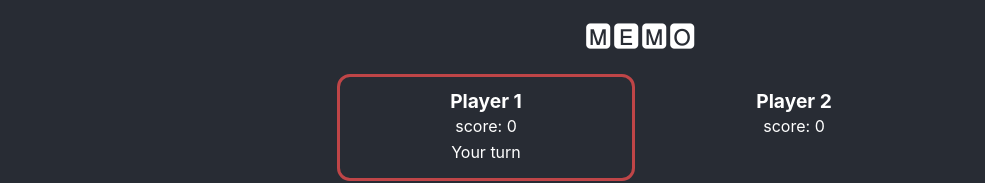
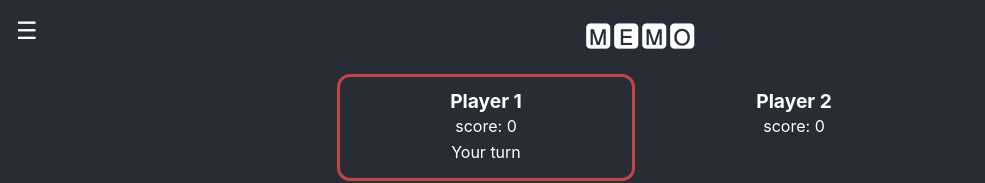
Before and after one commit to pd-lb/memory, a React (Create React App) app: page / in a window 1280 px wide. Shown: the top 183 px of the page, without its empty margins (0-985 px from the left). Built offline with nearby package versions, Linux system fonts and the light colour scheme.

Commit message:
feat: implement (re)starting the game from menu

```diff
--- a/src/App.tsx
+++ b/src/App.tsx
@@ -3,6 +3,7 @@
 import PlayerInfo from './components/PlayerInfo/PlayerInfo'
 import Board from './components/Board/Board'
 import generateCards from './utils/generateCards'
+import Menu from './components/Menu/Menu'
 
 const App = () => {
   const cardPairs = 8
@@ -10,9 +11,16 @@
   const [activePlayer, setActivePlayer] = useState(0)
   const [score, setScore] = useState([0, 0])
 
+  const resetGame = () => {
+    setCards(generateCards(cardPairs))
+    setActivePlayer(0)
+    setScore([0, 0])
+  }
+
   return (
     <div className='App'>
       <header className='App-header'>&#127356;&#127348;&#127356;&#127358;</header>
+      <Menu onNewGameClick={resetGame} />
       <PlayerInfo activePlayer={activePlayer} score={score} cardPairs={cardPairs} />
       <Board
         cards={cards}
--- /dev/null
+++ b/src/components/Menu/Menu.css
@@ -0,0 +1,27 @@
+.menu {
+  position: absolute;
+  top: 0;
+  left: 0;
+  z-index: 1000;
+  font-size: 1.5rem;
+  user-select: none;
+  padding: 1rem;
+  border-radius: 0 0 10px 0;
+}
+
+.open {
+  background-color: rgba(0, 0, 0, 0.25);
+}
+
+.menu-toggle {
+  cursor: pointer;
+  display: inline-block;
+  margin-bottom: 1rem;
+}
+
+.menu-content button {
+  font-size: 1rem;
+  padding: 0.25rem 0.5rem;
+  background-color: #fff;
+  border-radius: 5px;
+}
--- /dev/null
+++ b/src/components/Menu/Menu.tsx
@@ -0,0 +1,25 @@
+import { useState } from 'react'
+import './Menu.css'
+
+interface Props {
+  onNewGameClick: () => void
+}
+
+const Menu = ({ onNewGameClick }: Props) => {
+  const [open, setOpen] = useState(false)
+
+  return (
+    <div className={`menu ${open ? 'open' : ''}`}>
+      <div className='menu-toggle' onClick={() => setOpen(!open)}>
+        &#9776;
+      </div>
+      {open ? (
+        <div className='menu-content'>
+          <button onClick={onNewGameClick}>New Game</button>
+        </div>
+      ) : null}
+    </div>
+  )
+}
+
+export default Menu
```
